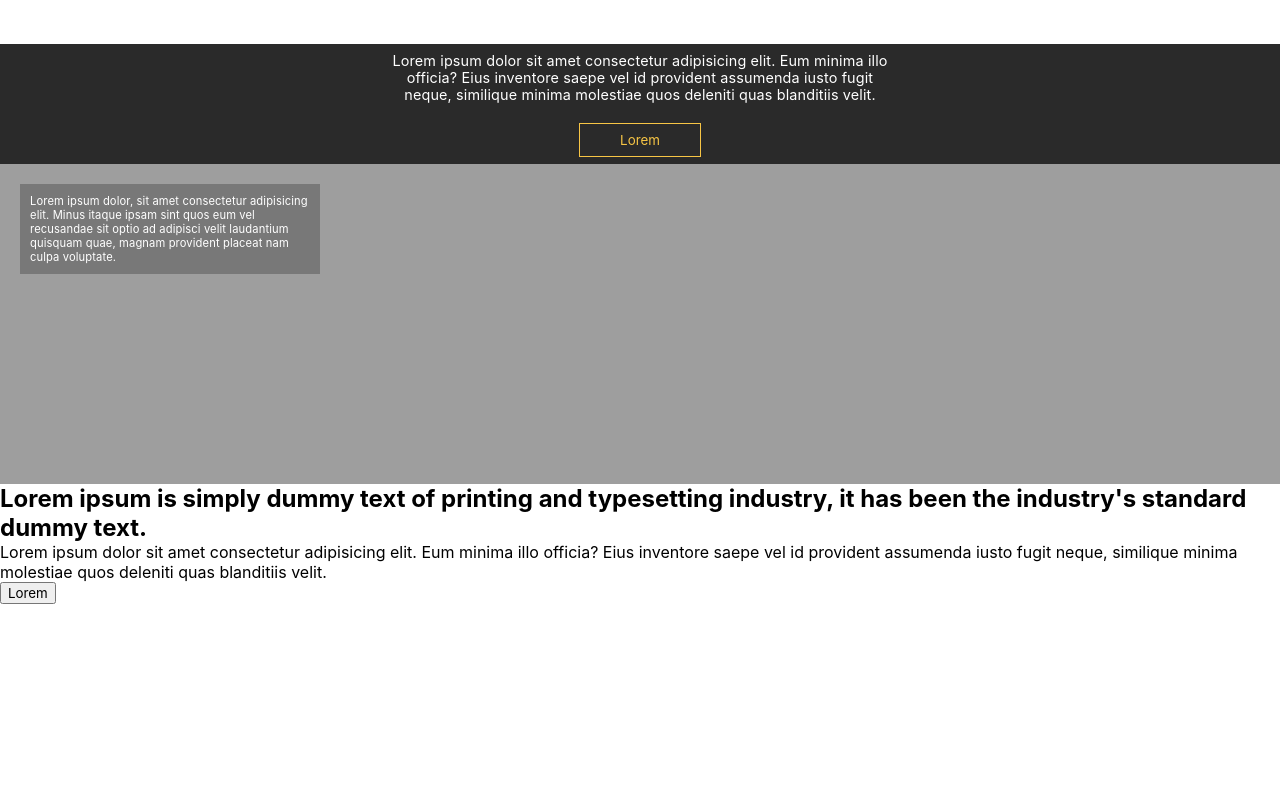
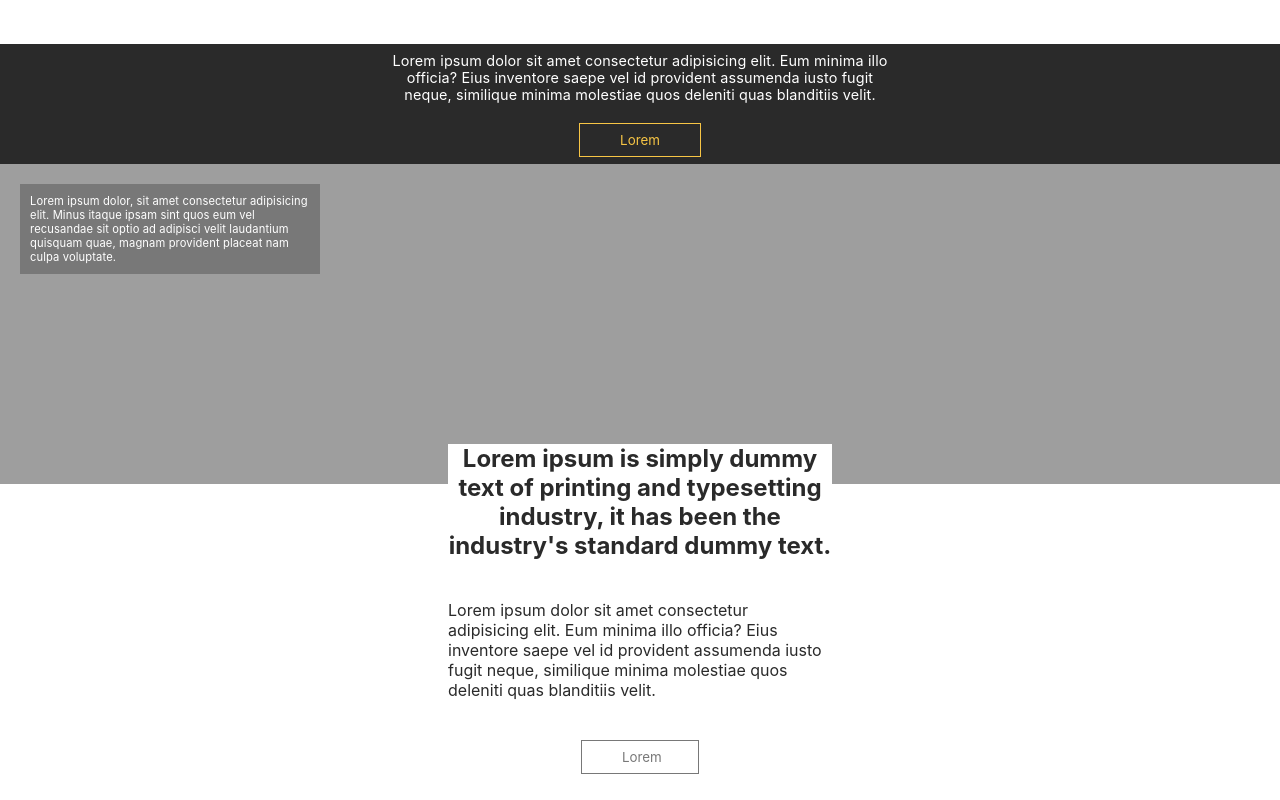
Before and after one commit to dujesa/Internship-9-Css-1, a plain HTML site: page index.html in a window 1280 px wide. Shown: the part 636-1436 px from the top of the page. Before the commit the page ends 1240 px from the top, so only its background shows below. Drawn offline with Linux system fonts and the light colour scheme.

Commit message:
Added styles for popup.

```diff
--- a/style.css
+++ b/style.css
@@ -18,6 +18,7 @@ body {
   top: 0;
   right: 0;
   background-color: #f7c545;
+  z-index: 3;
 }
 
 .navigation__list {
@@ -71,6 +72,7 @@ body {
   margin: 20px 0 40px 0;
   font-size: 50px;
   font-weight: 500;
+  color: #787878;
 }
 
 .header__content {
@@ -78,15 +80,19 @@ body {
   width: 40vw;
   font-size: 90%;
   letter-spacing: 0.01em;
+  color: #787878;
 }
 
 .info {
+  position: sticky;
+  top: 48px;
   height: calc(15vh);
   background-color: #2a2a2a;
   display: flex;
   flex-direction: column;
   align-items: center;
   justify-content: center;
+  z-index: 1;
 }
 
 .info__content {
@@ -126,3 +132,40 @@ body {
   font-size: 70%;
   letter-spacing: 0.01em;
 }
+
+.popup {
+  position: absolute;
+  top: calc(140vh - 40px);
+  z-index: 2;
+  background-color: white;
+  margin-left: calc(50vw - 15vw);
+  height: 1500px;
+  width: 30vw;
+  display: flex;
+  flex-direction: column;
+}
+
+.popup__title {
+  color: #2a2a2a;
+  text-align: center;
+  padding-bottom: 40px;
+}
+
+.popup__content {
+  color: #2a2a2a;
+}
+
+.popup__button {
+  background-color: #ffffff;
+  border: 1px solid #787878;
+  color: #787878;
+  margin: 40px auto;
+  padding: 8px 40px;
+  width: 118px;
+  cursor: pointer;
+}
+
+.popup__button:hover {
+  border-color: #2a2a2a;
+  color: #2a2a2a;
+}
```
